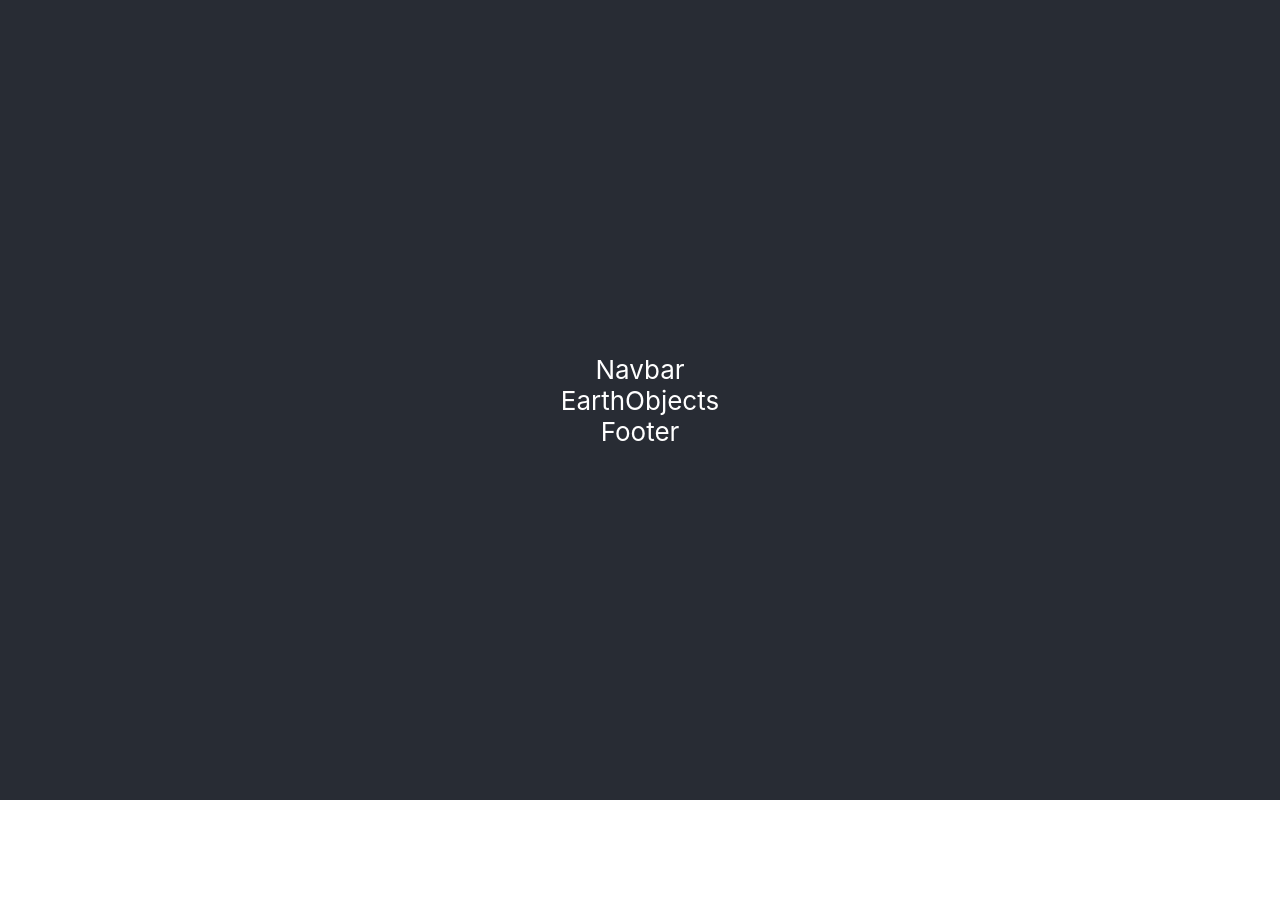
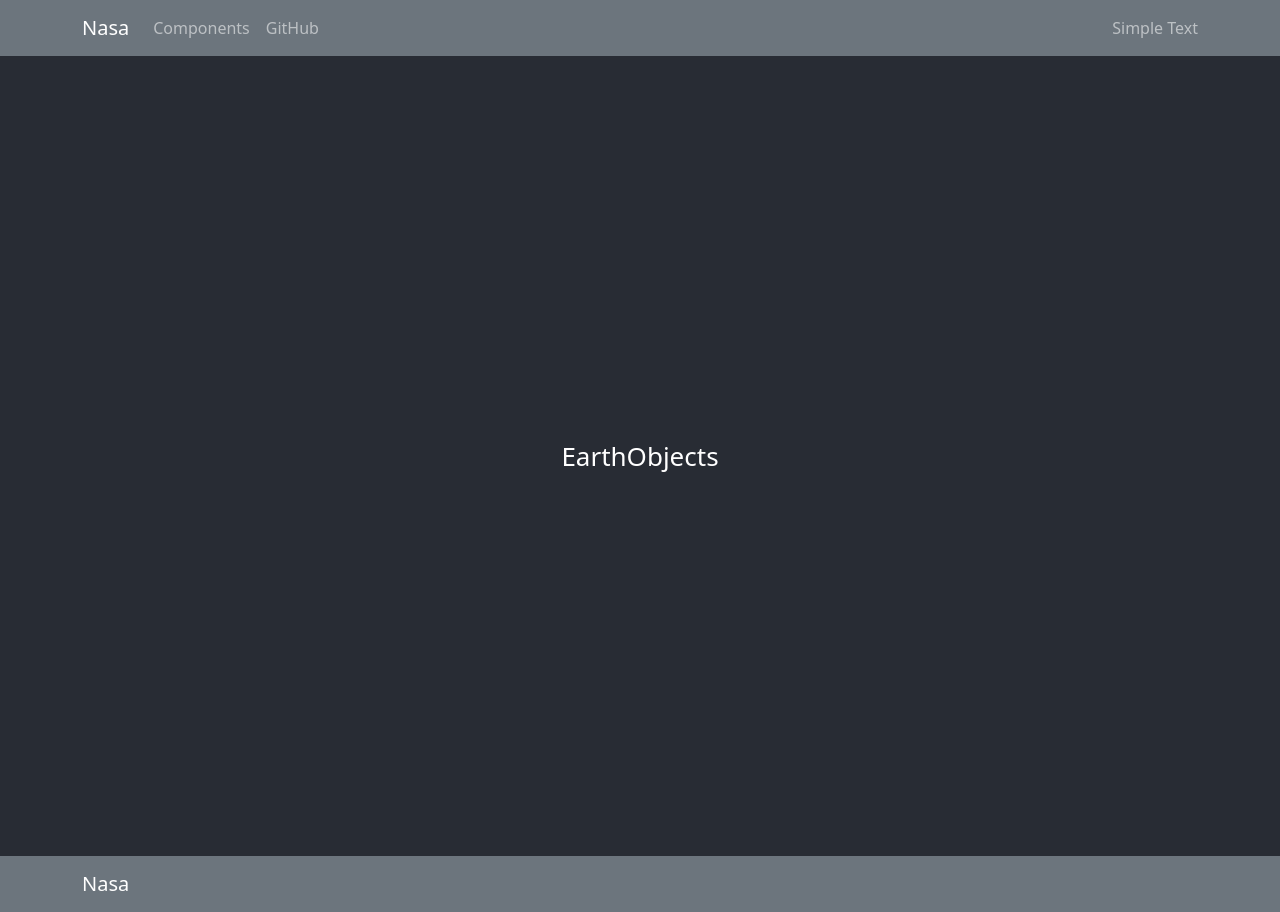
Before and after one commit to Juan-M-Cortez/nasa-api-2.0, a React (Create React App) app: page /near_earth_objects in a window 1280 px wide. Before the commit the page ends 800 px from the top, so only its background shows below. Built offline with nearby package versions, Linux system fonts and the light colour scheme.

Commit message:
header | footer implementation

```diff
--- a/package.json
+++ b/package.json
@@ -13,6 +13,7 @@
     "react-router-dom": "^6.3.0",
     "react-scripts": "5.0.1",
     "reactstrap": "^9.1.4",
+    "sass": "^1.54.9",
     "web-vitals": "^2.1.4"
   },
   "scripts": {
--- a/src/App.js
+++ b/src/App.js
@@ -33,20 +33,19 @@ function App() {
 
   return (
     <div className="App">
+      <NavbarX />
 
       {/* STYLING THE PAGE */}
       <div className='App-header'>
-        <NavbarX />
 
         <Routes>
           <Route path="/" element={<Home />} />
           <Route path="/near_earth_objects" element={<EarthObjects />} />
         </Routes>
 
-        <Footer />
       </div>
 
-
+      <Footer />
     </div>
   );
 };
--- a/src/components/Footer/Footer.jsx
+++ b/src/components/Footer/Footer.jsx
@@ -1,9 +1,31 @@
-import React from 'react'
+import React, { useState } from 'react';
+import './Footer.scss';
+import {
+  Navbar,
+  NavbarBrand
+} from 'reactstrap';
 
 const Footer = () => {
+  const [isOpen, setIsOpen] = useState(false);
+
+  const toggle = () => setIsOpen(!isOpen);
+
   return (
-    <div>Footer</div>
-  )
-}
+    <div>
+      <Navbar
+        color='secondary'
+        expand="md"
+        dark={true}
+        container='sm'
+        fixed='bottom'
+        className='app__navbar'
+      >
 
-export default Footer
+        <NavbarBrand href="/">Nasa</NavbarBrand>
+
+      </Navbar>
+    </div>
+  );
+};
+
+export default Footer;
--- a/src/components/Footer/Footer.scss
+++ b/src/components/Footer/Footer.scss
@@ -0,0 +1,3 @@
+.app__navbar {
+    position: sticky !important;
+}
--- a/src/components/Navbar/NavbarX.jsx
+++ b/src/components/Navbar/NavbarX.jsx
@@ -1,5 +1,5 @@
-import React from 'react';
-
+import 'bootstrap/dist/css/bootstrap.min.css';
+import React, { useState } from 'react';
 import {
     Collapse,
     Navbar,
@@ -15,9 +15,57 @@ import {
     NavbarText,
   } from 'reactstrap';
 
-const NavbarX = () => {
+const NavbarX = (args) => {
+  const [isOpen, setIsOpen] = useState(false);
+
+  const toggle = () => setIsOpen(!isOpen);
+
   return (
-    <div>Navbar</div>
+    <div>
+      <Navbar color='secondary' expand="md" dark={true} container='sm'>
+
+        <NavbarBrand href="/">Nasa</NavbarBrand>
+
+        <NavbarToggler onClick={toggle} />
+
+        <Collapse isOpen={isOpen} navbar>
+
+          <Nav className="me-auto" navbar>
+
+            <NavItem>
+              <NavLink href="/components/">Components</NavLink>
+            </NavItem>
+
+            <NavItem>
+              <NavLink href="https://github.com/reactstrap/reactstrap">
+                GitHub
+              </NavLink>
+            </NavItem>
+
+            {/*----dropdown button----
+            <UncontrolledDropdown nav inNavbar>
+
+              <DropdownToggle nav caret>
+                Options
+              </DropdownToggle>
+
+              <DropdownMenu >
+                <DropdownItem>Option 1</DropdownItem>
+                <DropdownItem>Option 2</DropdownItem>
+                <DropdownItem divider />
+                <DropdownItem>Reset</DropdownItem>
+              </DropdownMenu>
+
+            </UncontrolledDropdown>
+            */}
+
+          </Nav>
+
+          <NavbarText>Simple Text</NavbarText>
+        </Collapse>
+
+      </Navbar>
+    </div>
   );
 };
 
```
Also changed, not shown: 1 other file (tests, documents, lock files or other folders).
